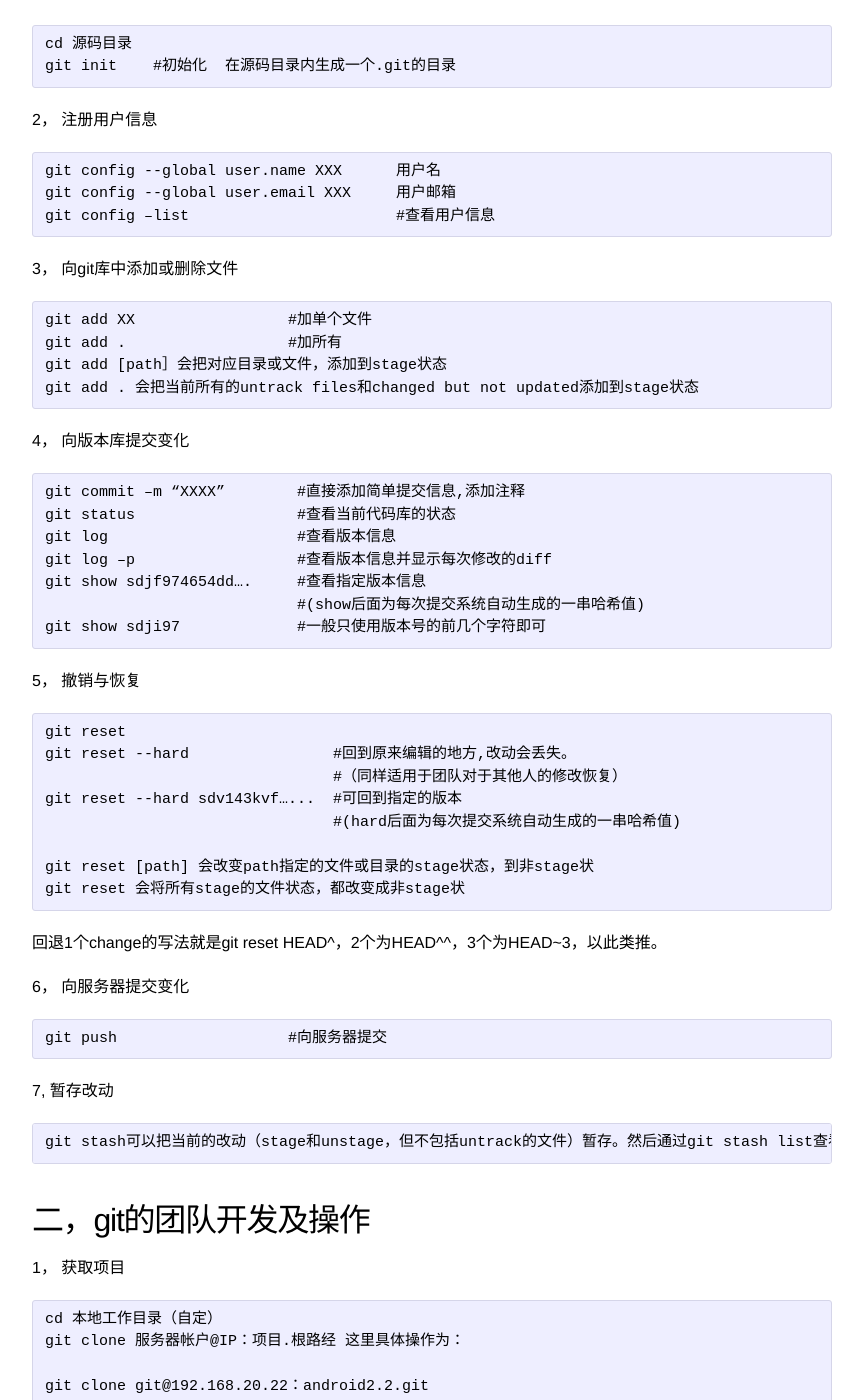
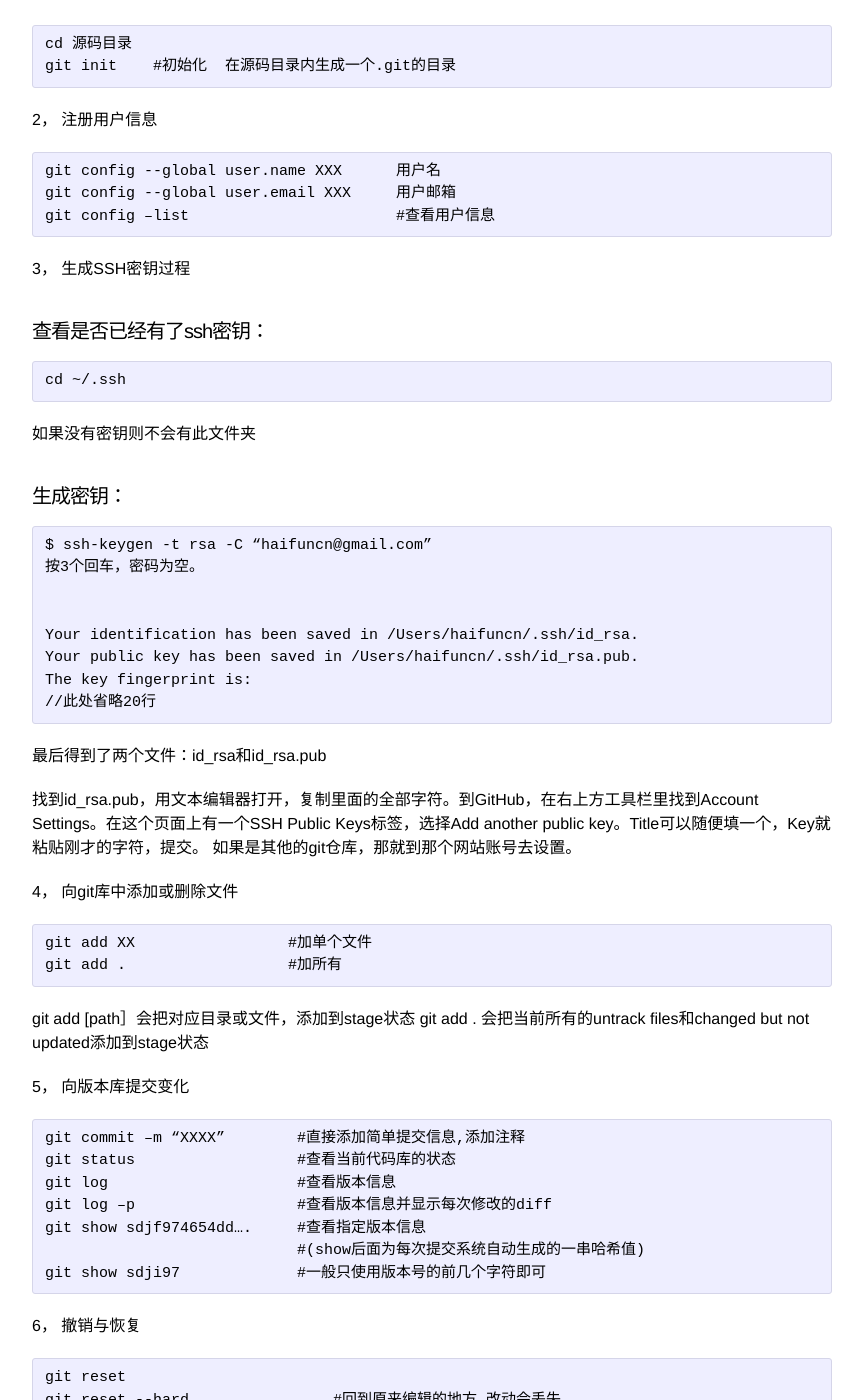
Before and after one commit to haifun/haifun.github.io, a Jekyll site: the page built from _posts/2014-07-02-git-command.md, in a window 1280 px wide and 1400 px high, scrolled down 283 px. Shown: the whole window, without its empty margins (208-1071 px from the left). Built offline with Jekyll 4.4.1, drawn with Linux system fonts in a browser that asks for light colours.

Commit message:
add generate ssh key
add generate ssh key

```diff
--- a/_posts/2014-07-02-git-command.md
+++ b/_posts/2014-07-02-git-command.md
@@ -19,14 +19,40 @@ categories: git
     git config --global user.email XXX     用户邮箱
     git config –list                       #查看用户信息
 
-3，  向git库中添加或删除文件
+3，  生成SSH密钥过程
+
+####查看是否已经有了ssh密钥：
+
+    cd ~/.ssh
+
+如果没有密钥则不会有此文件夹
+
+####生成密钥：
+
+    $ ssh-keygen -t rsa -C “haifuncn@gmail.com”
+    按3个回车，密码为空。
+
+
+    Your identification has been saved in /Users/haifuncn/.ssh/id_rsa.
+    Your public key has been saved in /Users/haifuncn/.ssh/id_rsa.pub.
+    The key fingerprint is:
+    //此处省略20行
+
+最后得到了两个文件：id_rsa和id_rsa.pub
+
+找到id_rsa.pub，用文本编辑器打开，复制里面的全部字符。到GitHub，在右上方工具栏里找到Account Settings。在这个页面上有一个SSH Public Keys标签，选择Add another public key。Title可以随便填一个，Key就粘贴刚才的字符，提交。
+如果是其他的git仓库，那就到那个网站账号去设置。
+
+
+4，  向git库中添加或删除文件
 
     git add XX                 #加单个文件
     git add .                  #加所有
-    git add [path］会把对应目录或文件，添加到stage状态
-    git add . 会把当前所有的untrack files和changed but not updated添加到stage状态
 
-4，  向版本库提交变化
+git add [path］会把对应目录或文件，添加到stage状态
+git add . 会把当前所有的untrack files和changed but not updated添加到stage状态
+
+5，  向版本库提交变化
 
     git commit –m “XXXX”        #直接添加简单提交信息,添加注释
     git status                  #查看当前代码库的状态
```
Also changed, not shown: other parts of _posts/2014-07-02-git-command.md (+4 -4 lines).
